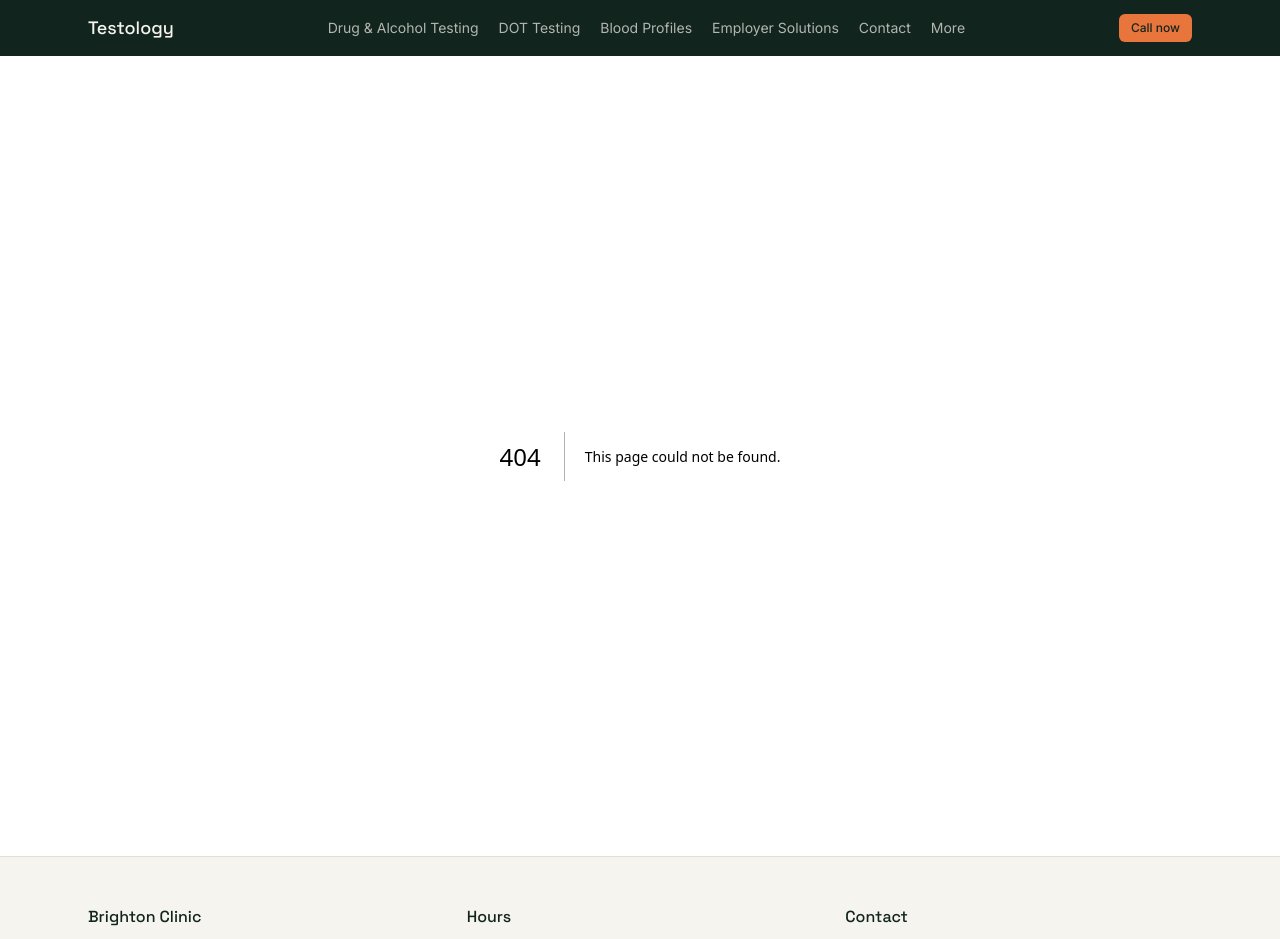
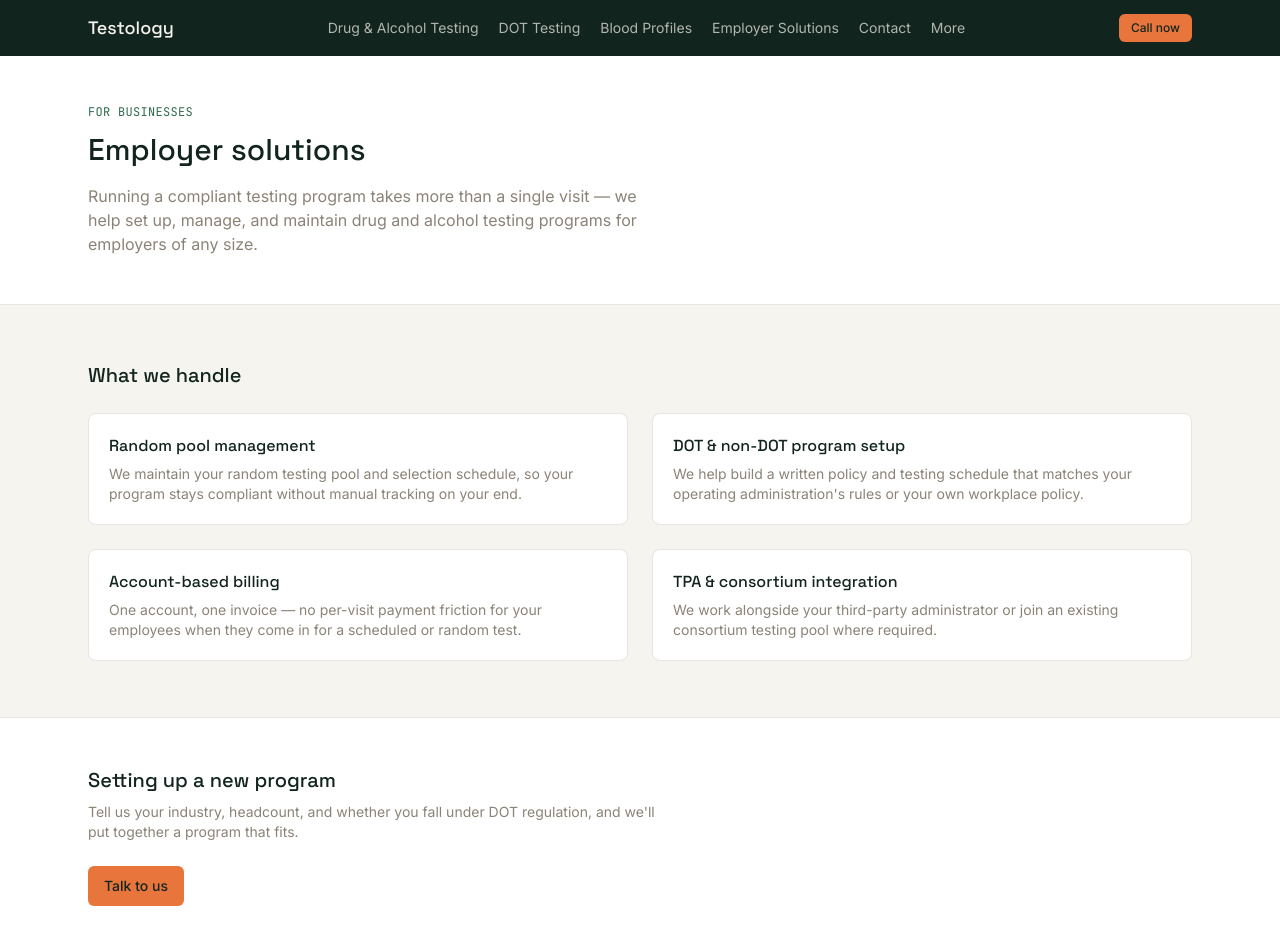
Before and after one commit to OmkarVaity/Testology-website, a Next.js app: page /employer-solutions in a window 1280 px wide. Before the commit this address had no page. Shown: the top 939 px of the page. Built offline with nearby package versions, Linux system fonts and the light colour scheme.

Commit message:
feat: add employer solutions page

```diff
--- /dev/null
+++ b/app/employer-solutions/page.tsx
@@ -0,0 +1,65 @@
+import Link from "next/link";
+import { ServicePageHeader } from "@/components/sections/ServicePageHeader";
+
+const offerings = [
+  {
+    title: "Random pool management",
+    description:
+      "We maintain your random testing pool and selection schedule, so your program stays compliant without manual tracking on your end.",
+  },
+  {
+    title: "DOT & non-DOT program setup",
+    description:
+      "We help build a written policy and testing schedule that matches your operating administration's rules or your own workplace policy.",
+  },
+  {
+    title: "Account-based billing",
+    description:
+      "One account, one invoice — no per-visit payment friction for your employees when they come in for a scheduled or random test.",
+  },
+  {
+    title: "TPA & consortium integration",
+    description:
+      "We work alongside your third-party administrator or join an existing consortium testing pool where required.",
+  },
+];
+
+export default function EmployerSolutionsPage() {
+  return (
+    <>
+      <ServicePageHeader
+        eyebrow="For businesses"
+        title="Employer solutions"
+        intro="Running a compliant testing program takes more than a single visit — we help set up, manage, and maintain drug and alcohol testing programs for employers of any size."
+      />
+
+      <section className="mx-auto max-w-6xl px-6 py-14">
+        <h2 className="mb-6 font-display text-xl font-medium text-ink">What we handle</h2>
+        <div className="grid gap-6 md:grid-cols-2">
+          {offerings.map((offering) => (
+            <div key={offering.title} className="rounded-lg border border-slate/20 bg-white p-5">
+              <h3 className="mb-1.5 font-display text-base font-medium text-ink">{offering.title}</h3>
+              <p className="text-sm text-slate">{offering.description}</p>
+            </div>
+          ))}
+        </div>
+      </section>
+
+      <section className="border-t border-slate/20 bg-white">
+        <div className="mx-auto max-w-6xl px-6 py-12">
+          <h2 className="mb-2 font-display text-xl font-medium text-ink">Setting up a new program</h2>
+          <p className="mb-6 max-w-xl text-sm text-slate">
+            Tell us your industry, headcount, and whether you fall under DOT regulation, and
+            we&apos;ll put together a program that fits.
+          </p>
+          <Link
+            href="/contact"
+            className="inline-block rounded-md bg-signal px-4 py-2.5 text-sm font-medium text-ink"
+          >
+            Talk to us
+          </Link>
+        </div>
+      </section>
+    </>
+  );
+}
```
